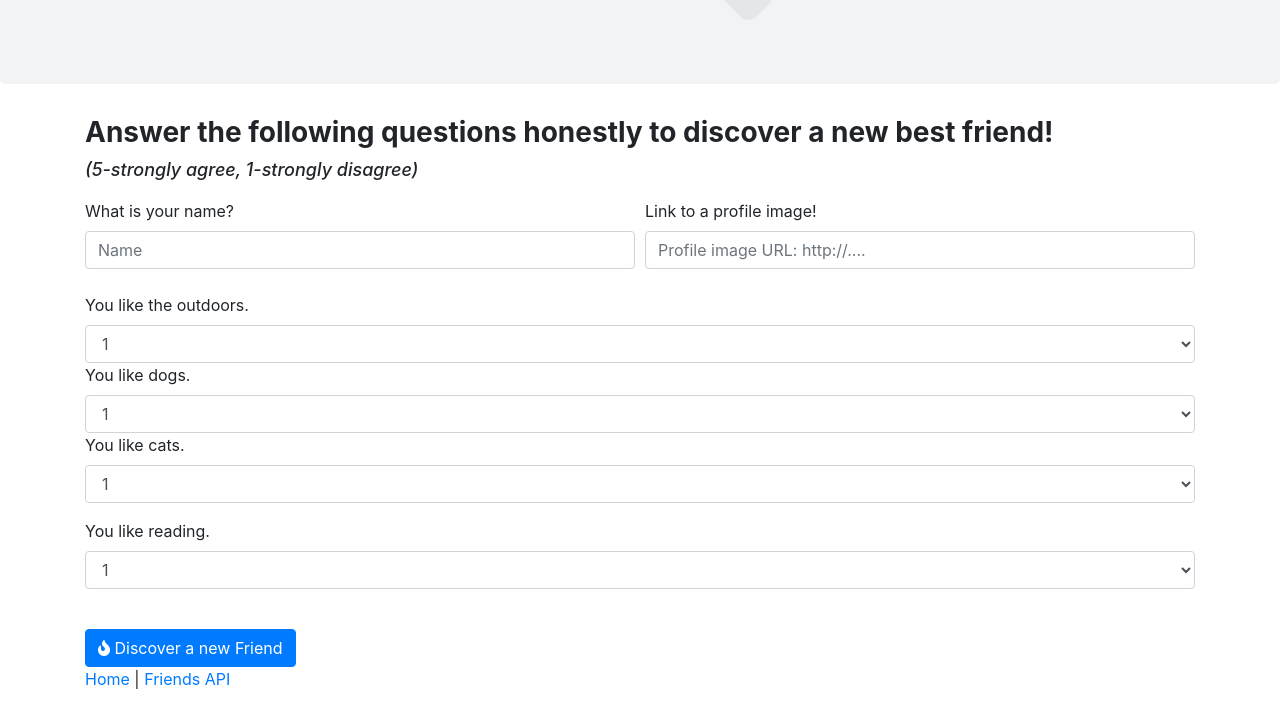
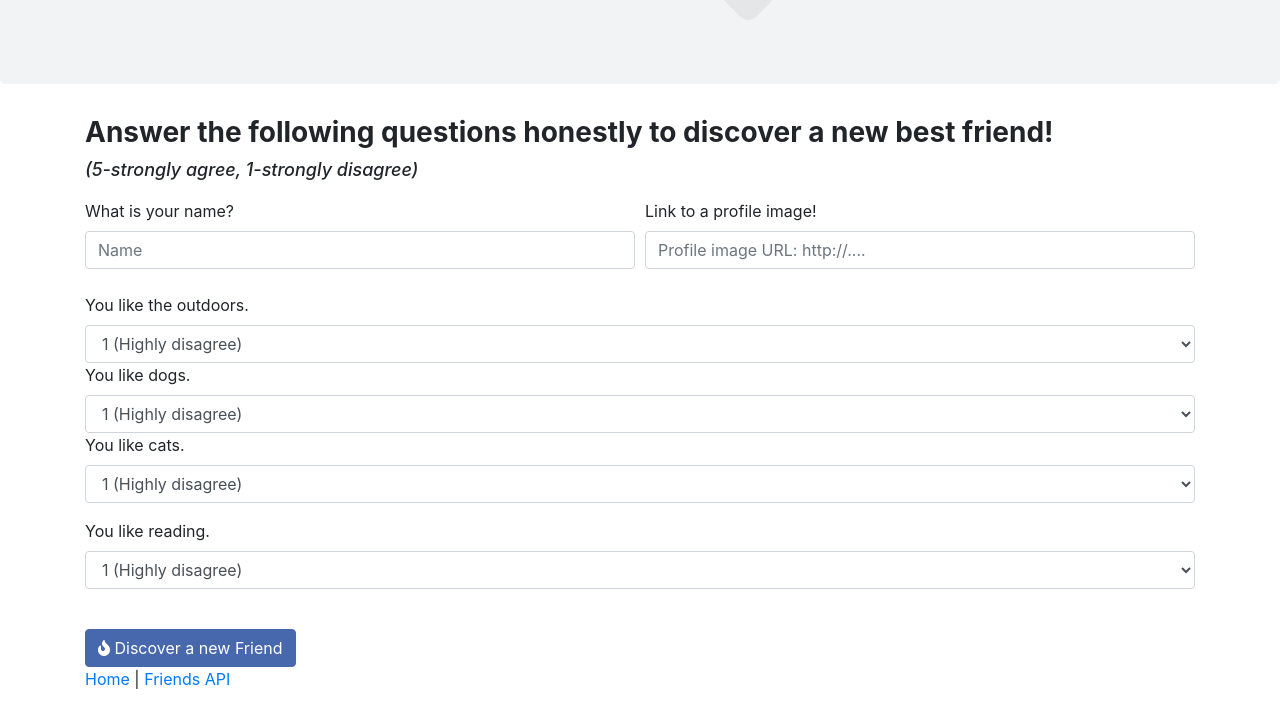
Before and after one commit to djsteinmetz/friendFinder, a website: page app/public/survey.html in a window 1280 px wide. Shown: the part 283-1004 px from the top of the page. Drawn offline with nearby package versions, Linux system fonts and the light colour scheme; a web font is replaced by a local one.

Commit message:
+styling, reworking match logic

```diff
--- a/app/public/survey.html
+++ b/app/public/survey.html
@@ -61,9 +61,13 @@
             position: relative;
             display: block;
             font-size: 7.5rem;
-            color: rgb(192, 192, 192);
+            color: rgb(71,104,173);
             margin-top: -55px;
             z-index: 10;
+        }
+        .btn-primary {
+            background-color: rgb(71,104,173);
+            border-color: rgb(71,104,173);
         }
     </style>
     <div class="jumbotron jumbotron-billboard" id=jumbotron1>
@@ -142,22 +146,22 @@
                                 <div class="col-lg-12">
                                     <label for="outdoors">You like the outdoors.</label>
                                     <select class="form-control" id="outdoors">
-                                        <option>1</option>
-                                        <option>2</option>
-                                        <option>3</option>
-                                        <option>4</option>
-                                        <option>5</option>
+                                        <option value="1">1 (Highly disagree)</option>
+                                        <option value="2">2</option>
+                                        <option value="3">3</option>
+                                        <option value="4">4</option>
+                                        <option value="5">5 (Highly Agree)</option>
                                     </select>
                                 </div>
 
                                 <div class="col-lg-12">
                                     <label for="dogs">You like dogs.</label>
                                     <select class="form-control" id="dogs">
-                                        <option>1</option>
-                                        <option>2</option>
-                                        <option>3</option>
-                                        <option>4</option>
-                                        <option>5</option>
+                                        <option value="1">1 (Highly disagree)</option>
+                                        <option value="2">2</option>
+                                        <option value="3">3</option>
+                                        <option value="4">4</option>
+                                        <option value="5">5 (Highly Agree)</option>
                                     </select>
                                 </div>
                             </div>
@@ -165,22 +169,22 @@
                             <div class="form-group">
                                 <label for="cats">You like cats.</label>
                                 <select class="form-control" id="cats">
-                                    <option>1</option>
-                                    <option>2</option>
-                                    <option>3</option>
-                                    <option>4</option>
-                                    <option>5</option>
+                                    <option value="1">1 (Highly disagree)</option>
+                                    <option value="2">2</option>
+                                    <option value="3">3</option>
+                                    <option value="4">4</option>
+                                    <option value="5">5 (Highly Agree)</option>
                                 </select>
                             </div>
 
                             <div class="form-group">
                                 <label for="reading">You like reading.</label>
                                 <select class="form-control" id="reading">
-                                    <option>1</option>
-                                    <option>2</option>
-                                    <option>3</option>
-                                    <option>4</option>
-                                    <option>5</option>
+                                    <option value="1">1 (Highly disagree)</option>
+                                    <option value="2">2</option>
+                                    <option value="3">3</option>
+                                    <option value="4">4</option>
+                                    <option value="5">5 (Highly Agree)</option>
                                 </select>
                             </div>
 
@@ -227,13 +231,10 @@
             resetForm();
             // Get bff
             getBFF(friends, yourTotal, newFriend, bestFriend);
-            // Post latest user
-            addLatestUser(newFriend);
-
         });
         function addLatestUser(newFriend) {
             $.post("/api/friends", newFriend).then(function (data) {
-                console.log("Friend Added!", data);
+                console.log("You've been added!", data);
             });
         };
         function resetForm() {
@@ -282,6 +283,8 @@
                 $("#friendName").html(bestFriend[0].name);
                 $("#friendImage").attr("src", bestFriend[0].image);
                 // $("#percentMatch").html("80% Match!");
+                // Post latest user
+                addLatestUser(newFriend);
             });
         }
     </script>
```
Also changed, not shown: app/public/index.html (+1 -1 lines).
